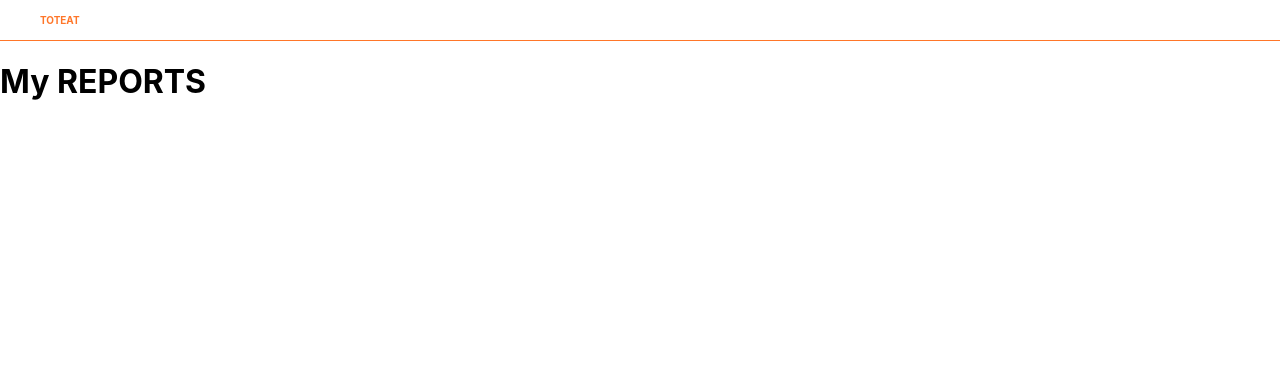
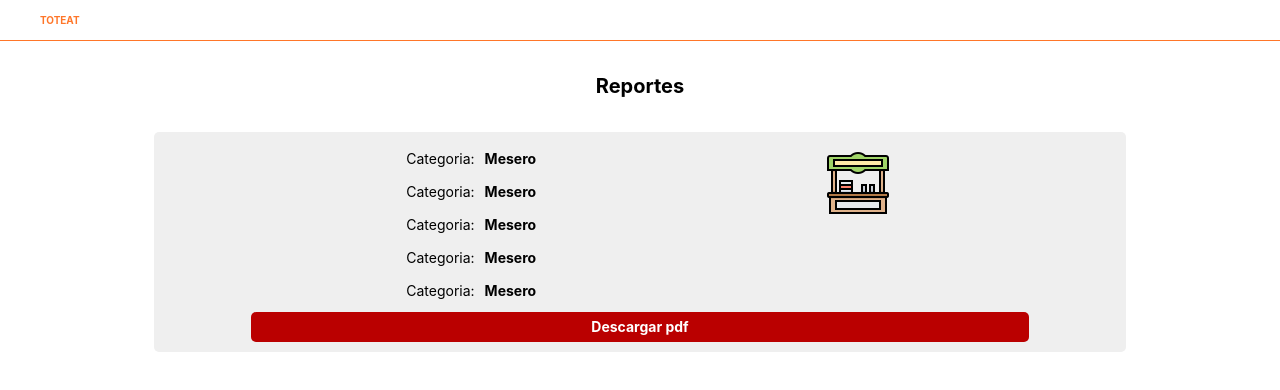
Before and after one commit to saulfranco14/restaurante_dev, a React (Create React App) app: page /my_reports in a window 1280 px wide. Shown: the top 390 px of the page. Built offline with nearby package versions, Linux system fonts and the light colour scheme; the HTML template or start-up script is replaced by a standard one.

Commit message:
Se agregan las secciones para la creacion del reporte, se agregan libs

```diff
--- a/package.json
+++ b/package.json
@@ -6,10 +6,13 @@
     "@emotion/react": "^11.9.0",
     "@emotion/styled": "^11.8.1",
     "@mui/material": "^5.8.1",
+    "@mui/x-date-pickers": "^5.0.0-alpha.4",
+    "@mui/x-date-pickers-pro": "^5.0.0-alpha.4",
     "@reduxjs/toolkit": "^1.8.1",
     "@testing-library/jest-dom": "^5.16.4",
     "@testing-library/react": "^13.2.0",
     "@testing-library/user-event": "^13.5.0",
+    "date-fns": "^2.28.0",
     "react": "^18.1.0",
     "react-dom": "^18.1.0",
     "react-redux": "^8.0.2",
--- a/src/components/Report/InitReport.component.jsx
+++ b/src/components/Report/InitReport.component.jsx
@@ -6,9 +6,9 @@ import {
 }                               from './Report.styles';
 
 const InitReport = () => {
+
     const navigate          = useNavigate();
-
-    function sectionNavigate(redirect) {
+    const  sectionNavigate = (redirect) => {
         navigate(`/${redirect}`)
     }
 
--- a/src/components/Report/MyReports.component.jsx
+++ b/src/components/Report/MyReports.component.jsx
@@ -1,10 +1,79 @@
 import React from 'react';
+import ImageReport           from '../../Images/section_report.png';
+import {
+    WrapperSection
+}                               from '../Report/Report.styles';
 
 const MyReports = () => {
     return (
-        <>
-            <h1>My REPORTS</h1>
-        </>
+        <WrapperSection
+            justifyContent = 'start'
+        >
+            <h5 className='text_view_report'>Reportes</h5>
+            <div
+                className='section_view_report'
+            >
+                <div
+                    className='section_image_view_report'
+                >
+                    <img
+                        className='image_view_report'
+                        src={ImageReport}
+                    />
+                </div>
+                <div
+                    className='text_section_report_view margin10'
+                >
+                    <h6>
+                        Categoria:
+                        <span>
+                            Mesero
+                        </span>
+                    </h6>
+                </div>
+                <div className='text_section_report_view'>
+                    <h6>
+                        Categoria:
+                        <span>
+                            Mesero
+                        </span>
+                    </h6>
+                </div>
+                <div className='text_section_report_view'>
+                    <h6>
+                        Categoria:
+                        <span>
+                            Mesero
+                        </span>
+                    </h6>
+                </div>
+                <div className='text_section_report_view'>
+                    <h6>
+                        Categoria:
+                        <span>
+                            Mesero
+                        </span>
+                    </h6>
+                </div>
+                <div className='text_section_report_view'>
+                    <h6>
+                        Categoria:
+                        <span>
+                            Mesero
+                        </span>
+                    </h6>
+                </div>
+                <div
+                    className='button_view_report'
+                >
+                    <button
+                        className='button_view_report_pdf'
+                    >
+                        Descargar pdf
+                    </button>
+                </div>
+            </div>
+        </WrapperSection>
      );
 }
 
--- a/src/components/Report/Report.styles.js
+++ b/src/components/Report/Report.styles.js
@@ -33,7 +33,7 @@ export const WrapperSection = styled.div`
         align-items     : center;
         display         : flex;
         width           : 100% ;
-        margin-top      : 24px
+        margin-top      : 24px;
     }
 
     .text_report{
@@ -117,27 +117,27 @@ export const WrapperSection = styled.div`
     }
 
     .section_button{
-        display: flex;
-        justify-content: center;
-        align-items: center;
-        width: 80% ;
-        flex-direction: column;
-        margin-top: 20px;
+        display         : flex;
+        justify-content : center;
+        align-items     : center;
+        width           : 80% ;
+        flex-direction  : column;
+        margin-top      : 20px;
 
         .button_report{
-            width: 100%;
-            height: 50px;
-            border-radius: 10px;
-            font-family: inherit;
-            font-style: normal;
-            font-weight: 700;
-            font-size: 20px;
-            line-height: 24px;
-            text-align: center;
-            color: #FFFFFF;
-            padding: 0;
-            border: none;
-            margin-bottom: 20px;
+            width           : 100%;
+            height          : 50px;
+            border-radius   : 10px;
+            font-family     : inherit;
+            font-style      : normal;
+            font-weight     : 700;
+            font-size       : 20px;
+            line-height     : 24px;
+            text-align      : center;
+            color           : #FFFFFF;
+            padding         : 0;
+            border          : none;
+            margin-bottom   : 20px;
         }
         .save_report{
             background: #009117;
@@ -150,6 +150,97 @@ export const WrapperSection = styled.div`
         }
     }
 
+    .text_view_report{
+        font-family: inherit;
+        font-style: normal;
+        font-weight: 700;
+        font-size: 20px;
+        line-height: 24px;
+    }
+
+
+    .section_view_report{
+        display                 : grid;
+        grid-template-columns   : 1fr .5fr;
+        grid-template-rows      : repeat(6, 1fr);
+        grid-column-gap         : 20px;
+        grid-row-gap            : 0px;
+        width                   : 76%;
+        height                  : 220px;
+        background              : rgba(217, 217, 217, 0.42);
+        border-radius           : 5px;
+        color                   : black;
+        margin-bottom           : 40px;
+
+        .margin10{
+            margin-top: 10px;
+        }
+
+        .text_section_report_view{
+            justify-content : center;
+            align-items     : center;
+            display         : flex;
+            width           : 100% ;
+            h6{
+                font-style  : normal;
+                font-weight : 400;
+                font-size   : 14px;
+                line-height : 17px;
+                margin      : 8px ;
+            }
+            span{
+                margin-left : 10px;
+                font-weight : 700;
+                font-size   : 14px;
+                line-height : 17px;
+            }
+        }
+
+        .section_image_view_report{
+            grid-area       : 1 / 2 / 6 / 3;
+        }
+
+        .button_view_report{
+            grid-area       : 6 / 1 / 7 / 3;
+            display: flex;
+            justify-content: center;
+            margin-top: 5px;
+        }
+
+        .image_view_report{
+            width       : 64px;
+            height      : 64px;
+            padding-top : 19px;
+            padding-left: 17px;
+        }
+        .button_view_report_pdf{
+            height          : 30px;
+            width           : 80% ;
+            background      : #BA0000;
+            border-radius   : 5px;
+            font-family     : inherit;
+            font-style      : normal;
+            font-weight     : 700;
+            font-size       : 14px;
+            line-height     : 24px;
+            color           : #FFFFFF;
+            justify-content : center;
+            align-items     : center;
+            display         : flex;
+            padding         : 0;
+            border          : none;
+            margin-bottom   : 20px;
+        }
+    }
+
+    .section_datetime_input{
+        display: flex;
+        width: 100%;
+        flex-direction: column;
+        justify-content: center;
+        align-items: center;
+        height: 200px;
+    }
 
     .section_datetime{
         display: grid;
--- a/src/components/Sections/SectionFourDatetime.component.jsx
+++ b/src/components/Sections/SectionFourDatetime.component.jsx
@@ -1,10 +1,71 @@
-import React from 'react';
+import React, {useState}            from 'react';
+import { useNavigate }              from 'react-router-dom';
+import ImageDateTime                from '../../Images/section_4.png';
+import {
+    WrapperSection
+}                                   from '../Report/Report.styles';
+import TextField                    from '@mui/material/TextField';
+import { DateRangePicker }          from '@mui/x-date-pickers-pro/DateRangePicker';
+import { AdapterDateFns }           from '@mui/x-date-pickers/AdapterDateFns';
+import { LocalizationProvider }     from '@mui/x-date-pickers/LocalizationProvider';
 
 const SectionFourDatetime = () => {
+
+    const [value, setValue] = useState([null, null]);
+    const navigate          = useNavigate();
+
+    const  sectionNavigate  = (redirect) => {
+        navigate(`/${redirect}`)
+    }
+
+
     return (
-        <>
-            <h1>Fecha de update</h1>
-        </>
+        <WrapperSection
+            justifyContent = 'center'
+        >
+             <img
+                className='image_section_report'
+                src={ImageDateTime}
+                alt="agregar la fecha seleccionada"
+            />
+            <h4
+                className='text_section_report'
+            >
+              Selecciona la fecha deseada:
+            </h4>
+            <div className='section_datetime_input'>
+                <LocalizationProvider
+                    dateAdapter={AdapterDateFns}
+                    style={{
+                        marginBottom: '40px',
+                    }}
+                >
+                    <DateRangePicker
+                        startText="Agrega la fecha de inicio"
+                        endText="Agrega al fecha de Termino"
+                        value={value}
+
+                        onChange={(newValue) => {
+                            setValue(newValue);
+                        }}
+                        renderInput={(startProps, endProps) => (
+                        <React.Fragment>
+                            <TextField {...startProps} />
+
+                            <TextField {...endProps} />
+                        </React.Fragment>
+                        )}
+                    />
+                </LocalizationProvider>
+            </div>
+            <button
+                className='button_section'
+                onClick={() => sectionNavigate('view_report')}
+            >
+                Siguiente
+            </button>
+        </WrapperSection>
+
      );
 }
 
--- a/src/index.css
+++ b/src/index.css
@@ -11,3 +11,14 @@ code {
   font-family: source-code-pro, Menlo, Monaco, Consolas, 'Courier New',
     monospace;
 }
+.css-17vdz66 {
+  display: flex;
+  flex-direction: column;
+  justify-content: center;
+  align-items: center;
+  height: 200px;
+
+}
+.css-1u3bzj6-MuiFormControl-root-MuiTextField-root{
+  margin-bottom: 40px !important;
+}
```
Also changed, not shown: 1 other file (tests, documents, lock files or other folders).
